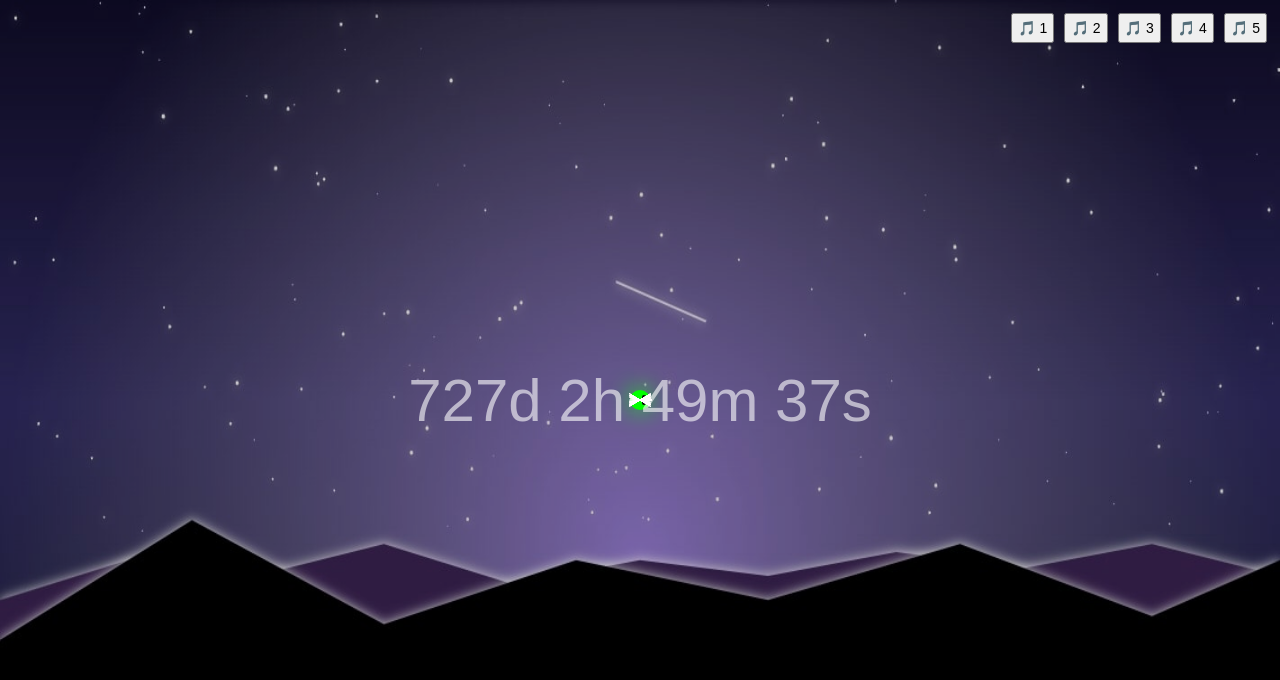
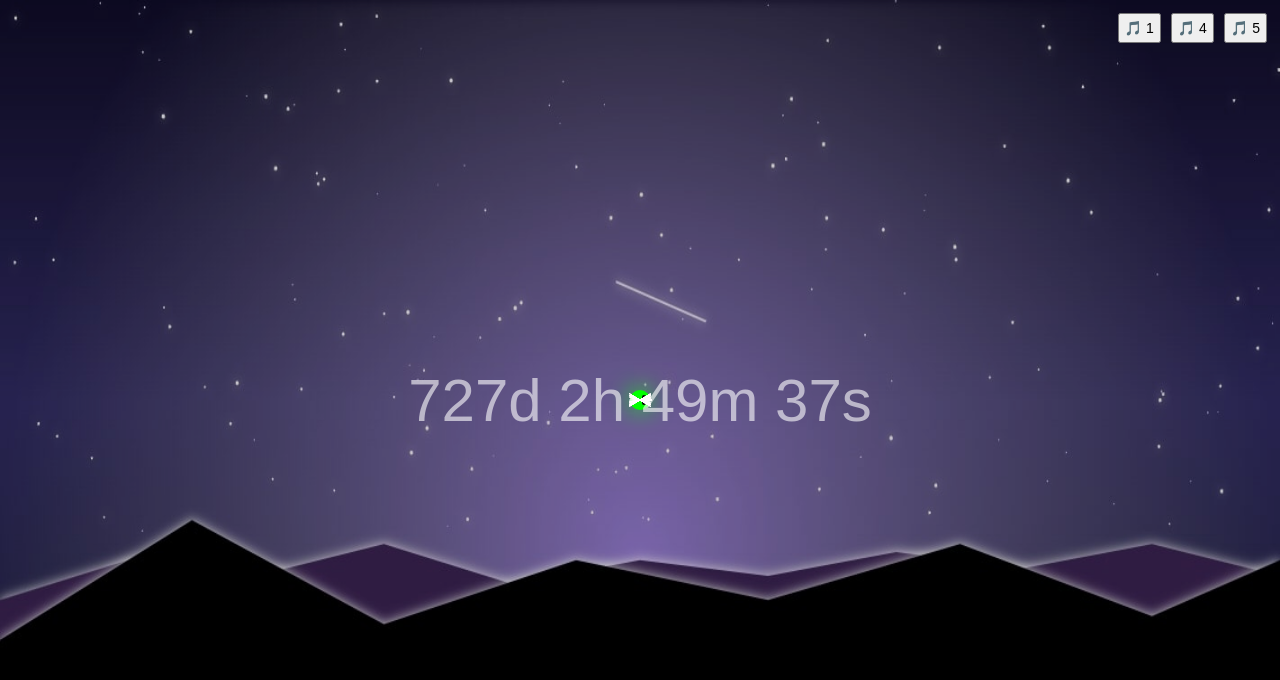
Before and after one commit to RishavPal143/hover, a plain HTML site: page index.html in a window 1280 px wide. Drawn offline with Linux system fonts and the light colour scheme.

Commit message:
Update index.html

```diff
--- a/index.html
+++ b/index.html
@@ -26,8 +26,7 @@
 <body>
   <div class="music-buttons">
     <button onclick="playMusic(0)">🎵 1</button>
-    <button onclick="playMusic(1)">🎵 2</button>
-    <button onclick="playMusic(2)">🎵 3</button>
+
     <button onclick="playMusic(3)">🎵 4</button>
     <button onclick="playMusic(4)">🎵 5</button>
   </div>
```
